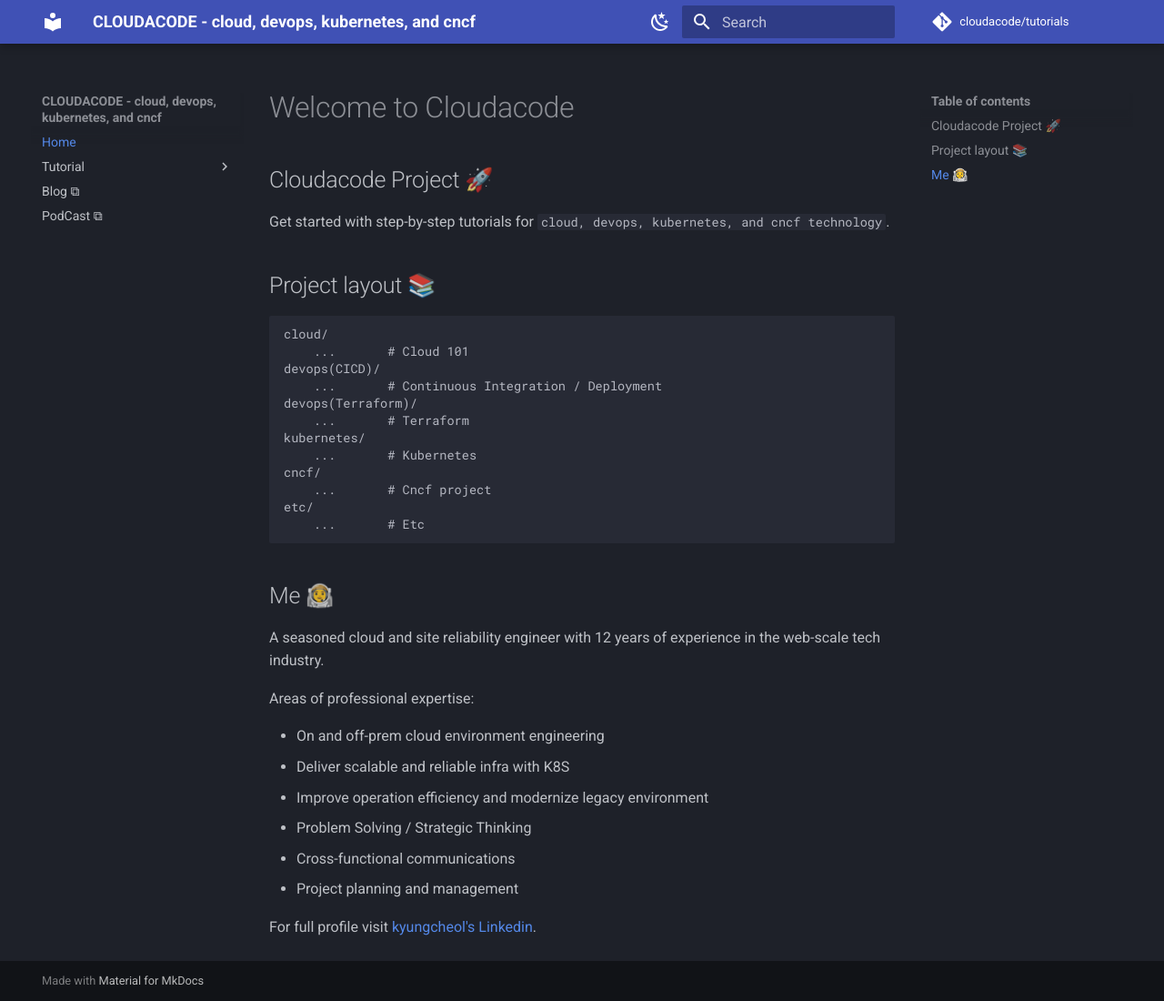
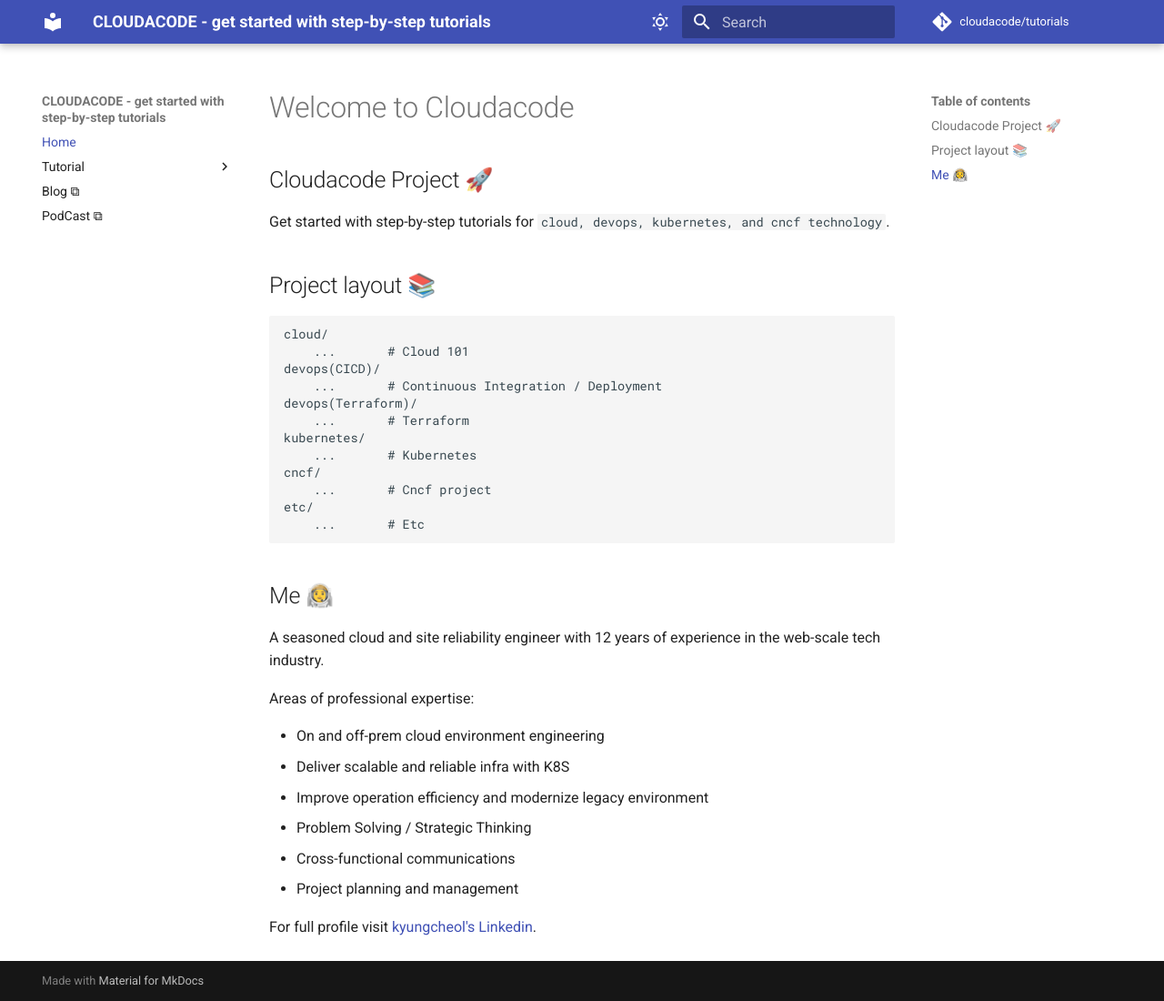
Before and after one commit to cloudacode/tutorials, an MkDocs documentation site: the page built from docs/index.md, in a window 1280 px wide and 1100 px high. Shown: the whole window at 91% size. Built offline with MkDocs 1.6.1 and Material for MkDocs 9.7.7, drawn with Linux system fonts in a browser that asks for light colours; comment, search, counter and statistics services are not loaded.

```diff
--- a/mkdocs.yml
+++ b/mkdocs.yml
@@ -1,25 +1,25 @@
 # Project information
-site_name: CLOUDACODE - cloud, devops, kubernetes, and cncf
-site_url: https://cloudacode.github.io/tutorials/
+site_name: CLOUDACODE - get started with step-by-step tutorials
+site_url: https://cloudacode.com/tutorials/
 site_author: KC Chang
 
 # Repository
 repo_name: cloudacode/tutorials
-repo_url: https://github.com/cloudacode/tutorials
+repo_url: https://cloudacode.com/cloudacode/tutorials
 edit_uri: ""
 
 # Configuration
 theme:
   name: material
   palette:
+    - scheme: default
+      toggle:
+        icon: material/weather-sunny
+        name: Switch to dark mode
     - scheme: slate
       toggle:
         icon: material/weather-night
         name: Switch to light mode
-    - scheme: default
-      toggle:
-        icon: material/weather-sunny
-        name: Switch to dark mode
 
 markdown_extensions:
   - admonition
```
